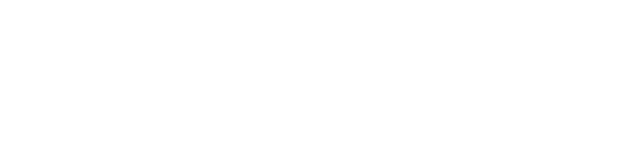
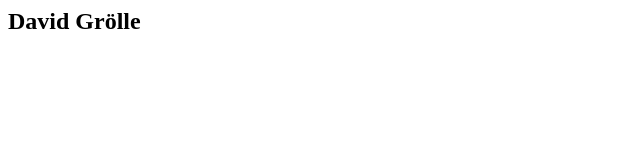
Before and after one commit to HawkCorrigan/web, a plain HTML site: page index.html in a window 1280 px wide. Shown: the whole page, without its empty margins (0-640 px from the left). Drawn offline with Linux system fonts and the light colour scheme.

Commit message:
Header Section

```diff
--- a/index.html
+++ b/index.html
@@ -1,2 +1,10 @@
 <html>
+	<head>
+
+	</head>
+	<body>
+		<section>
+			<h1 style="background:rgb(255,255,255)">David Gr&ouml;lle</h1>
+		</section>
+	</body>
 </html>
```
